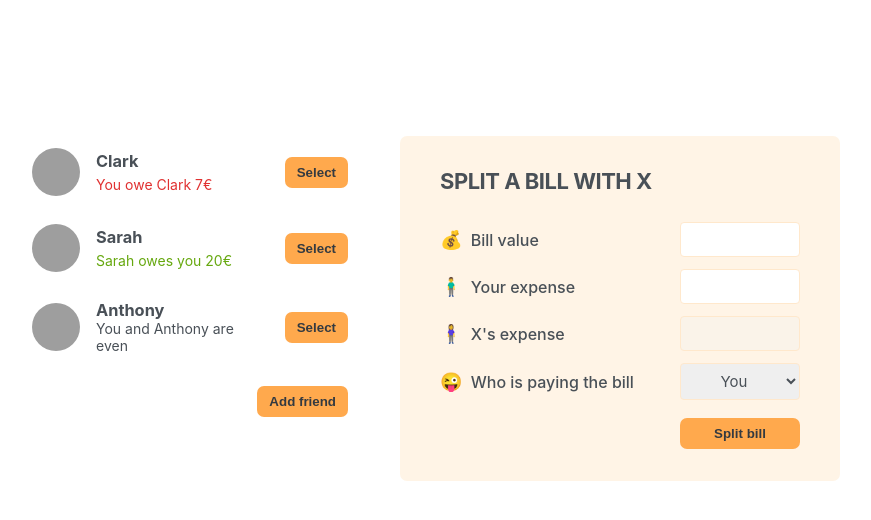
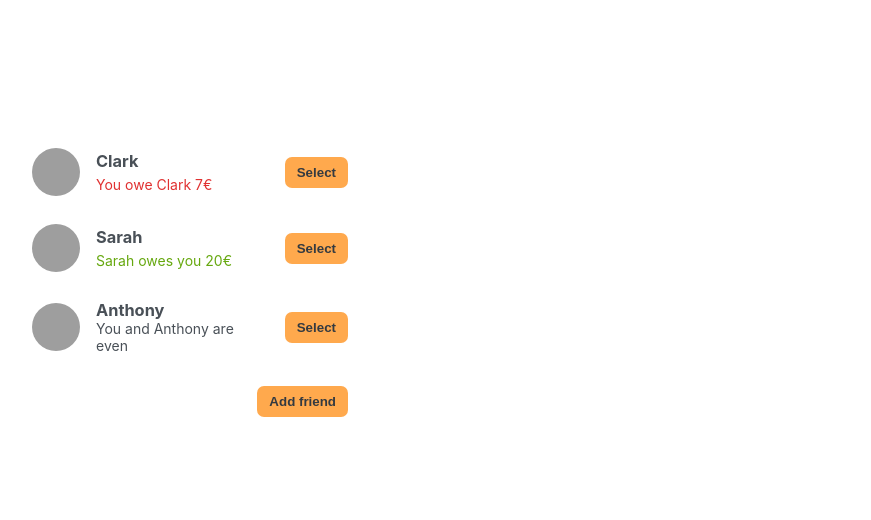
Before and after one commit to jackrichter/eat-n-split-proj3, a React (Create React App) app: page / in a window 1280 px wide. Shown: the top 520 px of the page, without its empty margins (210-1081 px from the left). Built offline with nearby package versions, Linux system fonts and the light colour scheme; grey boxes are pictures that could not be loaded.

Commit message:
Selecting a friend is handled.

```diff
--- a/src/App.js
+++ b/src/App.js
@@ -28,6 +28,9 @@
   // A state needed locally in App component
   const [showAddFriend, setShowAddFriend] = useState(false);
 
+  // Up-lifted state
+  const [selectedFriend, setSelectedFriend] = useState(null);
+
   function handleShowAddFriend() {
     setShowAddFriend(show => !show);
   }
@@ -38,31 +41,49 @@
     setShowAddFriend(false);
   }
 
+  function handleSelection(friend) {
+    // setSelectedFriend(friend);
+    setSelectedFriend(cur => (cur?.id === friend.id ? null : friend));
+    setShowAddFriend(false);
+  }
+
   return (
     <div className="app">
       <div className="sidebar">
-        <FriendsList friends={friends} />
+        <FriendsList
+          friends={friends}
+          onSelection={handleSelection}
+          selectedFriend={selectedFriend}
+        />
         {showAddFriend && <FormAddFriend onAddFriend={handleAddFriend} />}
         <Button onShow={handleShowAddFriend}>{showAddFriend ? "Close" : "Add friend"}</Button>
       </div>
-      <FormSplitBill />
+      {selectedFriend && <FormSplitBill selectedFriend={selectedFriend} />}
     </div>
   );
 }
 
-function FriendsList({ friends }) {
+function FriendsList({ friends, onSelection, selectedFriend }) {
   return (
     <ul>
       {friends.map(friend => (
-        <Friend friend={friend} key={friend.id} />
+        <Friend
+          friend={friend}
+          onSelection={onSelection}
+          selectedFriend={selectedFriend}
+          key={friend.id}
+        />
       ))}
     </ul>
   );
 }
 
-function Friend({ friend }) {
+function Friend({ friend, onSelection, selectedFriend }) {
+  // OBS! Using JavaScript's Optional Chaining (guard against nullPointer)
+  const isSelected = selectedFriend?.id === friend.id;
+
   return (
-    <li>
+    <li className={isSelected ? "selected" : ""}>
       <img src={friend.image} alt={friend.name} />
       <h3>{friend.name}</h3>
 
@@ -78,7 +99,7 @@
       )}
       {friend.balance === 0 && <p>You and {friend.name} are even</p>}
 
-      <Button>Select</Button>
+      <Button onShow={() => onSelection(friend)}>{isSelected ? "Close" : "Select"}</Button>
     </li>
   );
 }
@@ -131,10 +152,10 @@
   );
 }
 
-function FormSplitBill() {
+function FormSplitBill({ selectedFriend }) {
   return (
     <form className="form-split-bill">
-      <h2>Split a bill with X</h2>
+      <h2>Split a bill with {selectedFriend.name}</h2>
 
       <label>💰 Bill value</label>
       <input type="text" />
@@ -142,13 +163,13 @@
       <label>🧍‍♂️ Your expense</label>
       <input type="text" />
 
-      <label>🧍‍♀️ X's expense</label>
+      <label>🧍‍♀️ {selectedFriend.name}'s expense</label>
       <input type="text" disabled />
 
       <label>😜 Who is paying the bill</label>
       <select>
         <option value="user">You</option>
-        <option value="friend">X</option>
+        <option value="friend">{selectedFriend.name}</option>
       </select>
 
       <Button>Split bill</Button>
```
